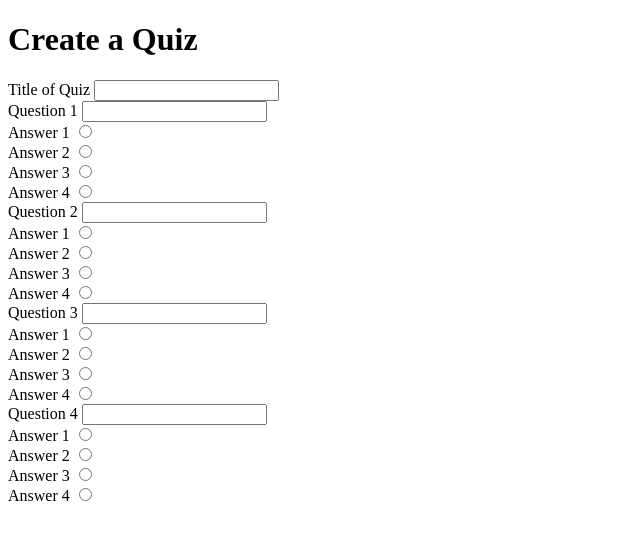
After one commit to DalisaNguyen/QuizzieBizzie, a Flask app: page /take/quiz in a window 1280 px wide. The commit adds this page. Shown: the top 540 px of the page, without its empty margins (0-640 px from the left). Run offline with Flask 2, Linux system fonts and the light colour scheme.

Commit message:
Add new models and quiz creation

```diff
--- a/app.py
+++ b/app.py
@@ -1,4 +1,4 @@
-from flask import Flask, render_template, url_for, request, redirect
+from flask import Flask, render_template, url_for, request, redirect, Response
 from flask_sqlalchemy import SQLAlchemy
 from datetime import datetime
 
@@ -6,29 +6,207 @@ app = Flask(__name__)
 app.config['SQLALCHEMY_DATABASE_URI'] = 'sqlite:///test.db'
 db = SQLAlchemy(app)
 
-# class Question(db.Model):
-#     id = db.Column(db.Integer, primary_key=True)
-#     question_name = db.Column(db.String(200), nullable=False)
+# Many-to-many fields
+ans = db.Table('ans',
+    db.Column('question_id', db.Integer, db.ForeignKey('question.question_id'), primary_key=True),
+    db.Column('answer_id', db.Integer, db.ForeignKey('answer.answer_id'), primary_key=True)
+)
 
-#     # def __repr__(self):
-#     #     return '<Task %r>' % self.id
+ques = db.Table('ques',
+    db.Column('quiz_id', db.Integer, db.ForeignKey('quiz.quiz_id'), primary_key=True),
+    db.Column('question_id', db.Integer, db.ForeignKey('question.question_id'), primary_key=True)
+)
 
-# class Answer(db.Model):
-#     id = db.Column(db.Integer, primary_key=True)
-#     answer_name = db.Column(db.String(200), nullable=False)
+# Models
+class Quiz(db.Model):
+    quiz_id = db.Column(db.Integer, primary_key=True)
+    quiz_name = db.Column(db.String(200), nullable=False)
+    questions = db.relationship("Question", secondary=ques, backref=db.backref("questions", lazy="dynamic"))
 
-# tags = db.Table('tags',
-#     db.Column('tag_id', db.Integer, db.ForeignKey('tag.id'), primary_key=True),
-#     db.Column('page_id', db.Integer, db.ForeignKey('page.id'), primary_key=True)
-# )
+    def __str__(self):
+        return '<Quiz ' + str(self.quiz_id) + ', ' + str(self.quiz_name) + '>'
 
+    def __repr__(self):
+        return '<Quiz ' + str(self.quiz_id) + ', ' + str(self.quiz_name) + '>'
+
+class Question(db.Model):
+    question_id = db.Column(db.Integer, primary_key=True)
+    question_name = db.Column(db.String(200), nullable=False)
+    answers = db.relationship("Answer", secondary=ans, backref=db.backref("answers", lazy="dynamic"))
+
+    def __str__(self):
+        return '<Question ' + str(self.question_id) + ', ' + str(self.question_name) + '>'
+
+    def __repr__(self):
+        return '<Question ' + str(self.question_id) + ', ' + str(self.question_name) + '>'
+
+class Answer(db.Model):
+    answer_id = db.Column(db.Integer, primary_key=True)
+    answer_name = db.Column(db.String(200), nullable=False)
+    result = db.Column(db.String(200), nullable=False)
+
+    def __str__(self):
+        return '<Answer ' + str(self.answer_id) + ', ' + str(self.answer_name) + '>'
+
+    def __repr__(self):
+        return '<Answer ' + str(self.answer_id) + ', ' + str(self.answer_name) + '>'
+
+
+
+# Web Views
 @app.route('/')
 def index():
-    return render_template('index.html')
+    # example - will be removed at the end
+    quiz_object = Quiz.query.filter_by(quiz_name="What fruit should you eat?").first_or_404()
+    # example terminal print statements
+    print(quiz_object) # models are objects
+    print(quiz_object.quiz_name)
+    # to access the objects, either use a loop or first_or_404 with a filter
+    for question in quiz_object.questions:
+        print(question.question_name)
+        print(question.answers) # the question model uses answers to connect to answer objects
+        for answer in question.answers:
+            print("Answer: " + str(answer.answer_name) + "\t Result: " + str(answer.result))
+        print('\n')
+    return render_template('index.html', quiz=quiz_object)
 
-@app.route('/create/quiz')
+@app.route('/create/quiz', methods=['POST', 'GET'])
 def create_quiz():
-    return render_template('create_quiz.html')
+    if request.method == 'POST':
+        try:
+            # get input
+            quiz_name = request.form.get('quizTitle', None)
+            result_one = request.form.get('resultOne', None)
+            result_two = request.form.get('resultTwo', None)
+            result_three = request.form.get('resultThree', None)
+            result_four = request.form.get('resultFour', None)
+
+            question_one = request.form.get('questionOne', None)
+            question_one_answer_one = request.form.get('questionOneAnswerOne', None)
+            question_one_answer_two = request.form.get('questionOneAnswerTwo', None)
+            question_one_answer_three = request.form.get('questionOneAnswerThree', None)
+            question_one_answer_four = request.form.get('questionOneAnswerFour', None)
+
+            question_two = request.form.get('questionTwo', None)
+            question_two_answer_one = request.form.get('questionTwoAnswerOne', None)
+            question_two_answer_two = request.form.get('questionTwoAnswerTwo', None)
+            question_two_answer_three = request.form.get('questionTwoAnswerThree', None)
+            question_two_answer_four = request.form.get('questionTwoAnswerFour', None)
+
+            question_three = request.form.get('questionThree', None)
+            question_three_answer_one = request.form.get('questionThreeAnswerOne', None)
+            question_three_answer_two = request.form.get('questionThreeAnswerTwo', None)
+            question_three_answer_three = request.form.get('questionThreeAnswerThree', None)
+            question_three_answer_four = request.form.get('questionThreeAnswerFour', None)
+
+            question_four = request.form.get('questionFour', None)
+            question_four_answer_one = request.form.get('questionFourAnswerOne', None)
+            question_four_answer_two = request.form.get('questionFourAnswerTwo', None)
+            question_four_answer_three = request.form.get('questionFourAnswerThree', None)
+            question_four_answer_four = request.form.get('questionFourAnswerFour', None)
+
+            # create objects and link them
+            question_one = Question(question_name=question_one)
+            db.session.add(question_one)
+            db.session.commit()
+            answer_one = Answer(answer_name=question_one_answer_one, result=result_one)
+            answer_two = Answer(answer_name=question_one_answer_two, result=result_two)
+            answer_three = Answer(answer_name=question_one_answer_three, result=result_three)
+            answer_four = Answer(answer_name=question_one_answer_four, result=result_four)
+            db.session.add(answer_one)
+            db.session.add(answer_two)
+            db.session.add(answer_three)
+            db.session.add(answer_four)
+            db.session.commit()
+            question_one.answers.append(answer_one)
+            question_one.answers.append(answer_two)
+            question_one.answers.append(answer_three)
+            question_one.answers.append(answer_four)
+            db.session.commit()
+
+            question_two = Question(question_name=question_two)
+            db.session.add(question_two)
+            db.session.commit()
+            answer_one = Answer(answer_name=question_two_answer_one, result=result_one)
+            answer_two = Answer(answer_name=question_two_answer_two, result=result_two)
+            answer_three = Answer(answer_name=question_two_answer_three, result=result_three)
+            answer_four = Answer(answer_name=question_two_answer_four, result=result_four)
+            db.session.add(answer_one)
+            db.session.add(answer_two)
+            db.session.add(answer_three)
+            db.session.add(answer_four)
+            db.session.commit()
+            question_two.answers.append(answer_one)
+            question_two.answers.append(answer_two)
+            question_two.answers.append(answer_three)
+            question_two.answers.append(answer_four)
+            db.session.commit()
+
+            question_three = Question(question_name=question_three)
+            db.session.add(question_three)
+            db.session.commit()
+            answer_one = Answer(answer_name=question_three_answer_one, result=result_one)
+            answer_two = Answer(answer_name=question_three_answer_two, result=result_two)
+            answer_three = Answer(answer_name=question_three_answer_three, result=result_three)
+            answer_four = Answer(answer_name=question_three_answer_four, result=result_four)
+            db.session.add(answer_one)
+            db.session.add(answer_two)
+            db.session.add(answer_three)
+            db.session.add(answer_four)
+            db.session.commit()
+            question_three.answers.append(answer_one)
+            question_three.answers.append(answer_two)
+            question_three.answers.append(answer_three)
+            question_three.answers.append(answer_four)
+            db.session.commit()
+
+            question_four = Question(question_name=question_four)
+            db.session.add(question_four)
+            db.session.commit()
+            answer_one = Answer(answer_name=question_four_answer_one, result=result_one)
+            answer_two = Answer(answer_name=question_four_answer_two, result=result_two)
+            answer_three = Answer(answer_name=question_four_answer_three, result=result_three)
+            answer_four = Answer(answer_name=question_four_answer_four, result=result_four)
+            db.session.add(answer_one)
+            db.session.add(answer_two)
+            db.session.add(answer_three)
+            db.session.add(answer_four)
+            db.session.commit()
+            question_four.answers.append(answer_one)
+            question_four.answers.append(answer_two)
+            question_four.answers.append(answer_three)
+            question_four.answers.append(answer_four)
+            db.session.commit()
+
+            quiz = Quiz(quiz_name=quiz_name)
+            db.session.add(quiz)
+            db.session.commit()
+            quiz.questions.append(question_one)
+            quiz.questions.append(question_two)
+            quiz.questions.append(question_three)
+            quiz.questions.append(question_four)
+            db.session.commit()
+        except Exception as e:
+            print(e)
+        return redirect('/create/quiz')
+    else:
+        # test for quizzes
+        quizzes = Quiz.query.all()
+        for q in quizzes:
+            print('Quiz: ' + str(q.quiz_name))
+            for qu in q.questions:
+                print(qu.question_name)
+                for a in qu.answers:
+                    print(a.answer_name)
+                print('\n')
+
+
+        return render_template('create_quiz.html')
+
+
+@app.route('/take/quiz')
+def take_quiz():
+    return render_template('take_quiz.html')
 
 @app.route('/result')
 def result():
@@ -38,10 +216,5 @@ def result():
 def view_all_quizzes():
     return render_template('view_all_quizzes.html')
 
-@app.route('/view/quiz')
-def view_quiz():
-    return render_template('view_quiz.html')
-
-
 if __name__ == "__main__":
     app.run(debug=True)
--- /dev/null
+++ b/templates/take_quiz.html
@@ -0,0 +1,106 @@
+<!DOCTYPE html>
+<html>
+    <head>
+        <title>Create a Quiz</title>
+    </head>
+    <body>
+        <header>
+            <h1>Create a Quiz</h1>
+        </header>
+        <main>
+            <form>
+                <div>
+                    <label>Title of Quiz</label>
+                    <input name="quizTitle">
+                </div>
+
+
+                <div>
+                    <label>Question 1</label>
+                    <input name="questionOne">
+                </div>
+                <div>
+                    <label>Answer 1</label>
+                    <input type="radio" name="questionOneAnswerOne">
+                </div>
+                <div>
+                    <label>Answer 2</label>
+                    <input type="radio" name="questionOneAnswerTwo">
+                </div>
+                <div>
+                    <label>Answer 3</label>
+                    <input type="radio" name="questionOneAnswerThree">
+                </div>
+                <div>
+                    <label>Answer 4</label>
+                    <input type="radio" name="questionOneAnswerFour">
+                </div>
+
+                <div>
+                    <label>Question 2</label>
+                    <input name="questionTwo">
+                </div>
+                <div>
+                    <label>Answer 1</label>
+                    <input type="radio" name="questionTwoAnswerOne">
+                </div>
+                <div>
+                    <label>Answer 2</label>
+                    <input type="radio" name="questionTwoAnswerTwo">
+                </div>
+                <div>
+                    <label>Answer 3</label>
+                    <input type="radio" name="questionTwoAnswerThree">
+                </div>
+                <div>
+                    <label>Answer 4</label>
+                    <input type="radio" name="questionTwoAnswerFour">
+                </div>
+
+                <div>
+                    <label>Question 3</label>
+                    <input name="questionThree">
+                </div>
+                <div>
+                    <label>Answer 1</label>
+                    <input type="radio" name="questionThreeAnswerOne">
+                </div>
+                <div>
+                    <label>Answer 2</label>
+                    <input type="radio" name="questionThreeAnswerTwo">
+                </div>
+                <div>
+                    <label>Answer 3</label>
+                    <input type="radio" name="questionThreeAnswerThree">
+                </div>
+                <div>
+                    <label>Answer 4</label>
+                    <input type="radio" name="questionThreeAnswerFour">
+                </div>
+
+                <div>
+                    <label>Question 4</label>
+                    <input name="questionFour">
+                </div>
+                <div>
+                    <label>Answer 1</label>
+                    <input type="radio" name="questionFourAnswerOne">
+                </div>
+                <div>
+                    <label>Answer 2</label>
+                    <input type="radio" name="questionFourAnswerTwo">
+                </div>
+                <div>
+                    <label>Answer 3</label>
+                    <input type="radio" name="questionFourAnswerThree">
+                </div>
+                <div>
+                    <label>Answer 4</label>
+                    <input type="radio" name="questionFourAnswerFour">
+                </div>
+
+
+            </form>
+        </main>
+    </body>
+</html>
```
Also changed, not shown: templates/create_quiz.html (+41 -87 lines), templates/index.html (+16 -1 lines), templates/view_quiz.html (deleted), test.db (added), 1 other file.
